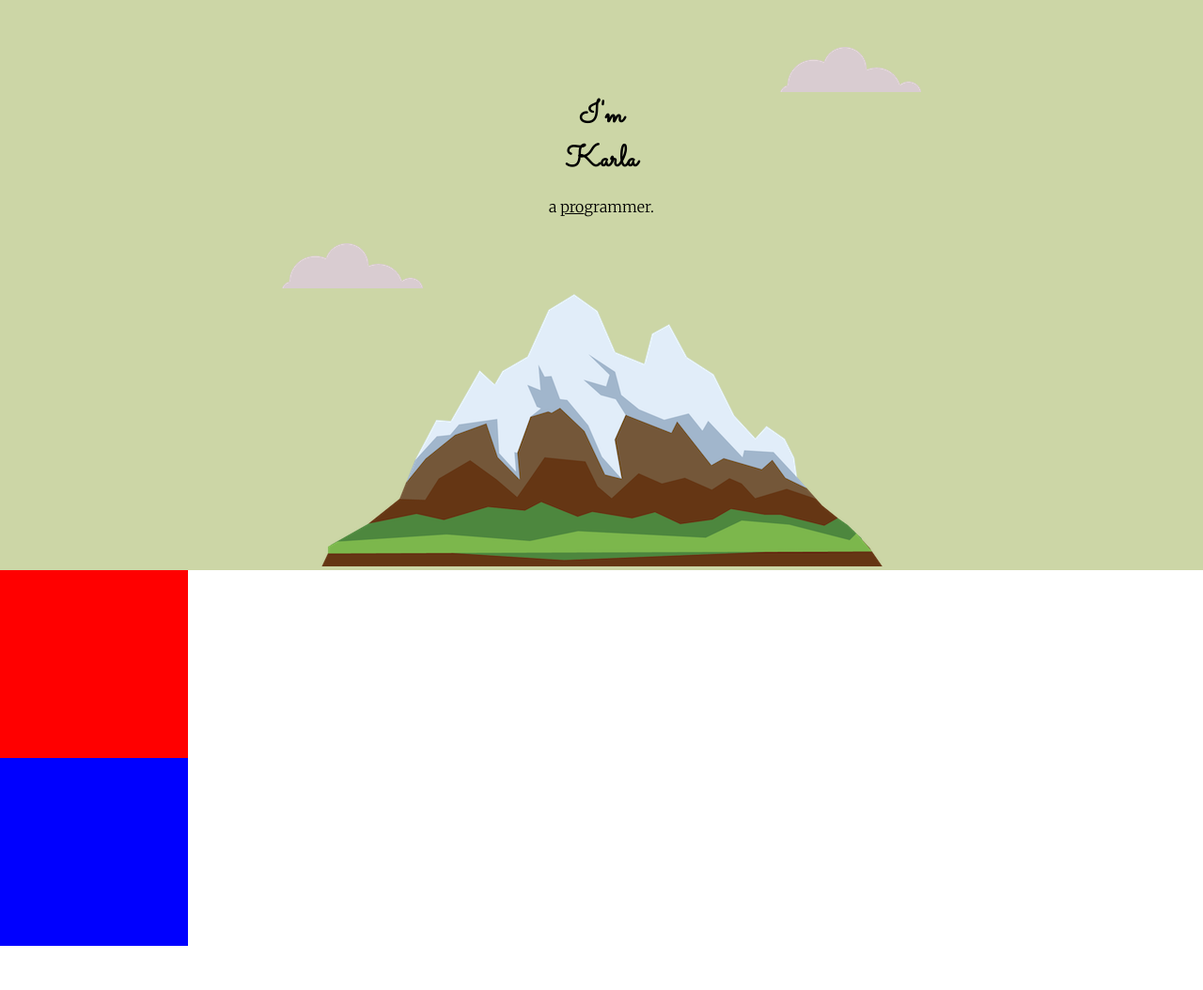
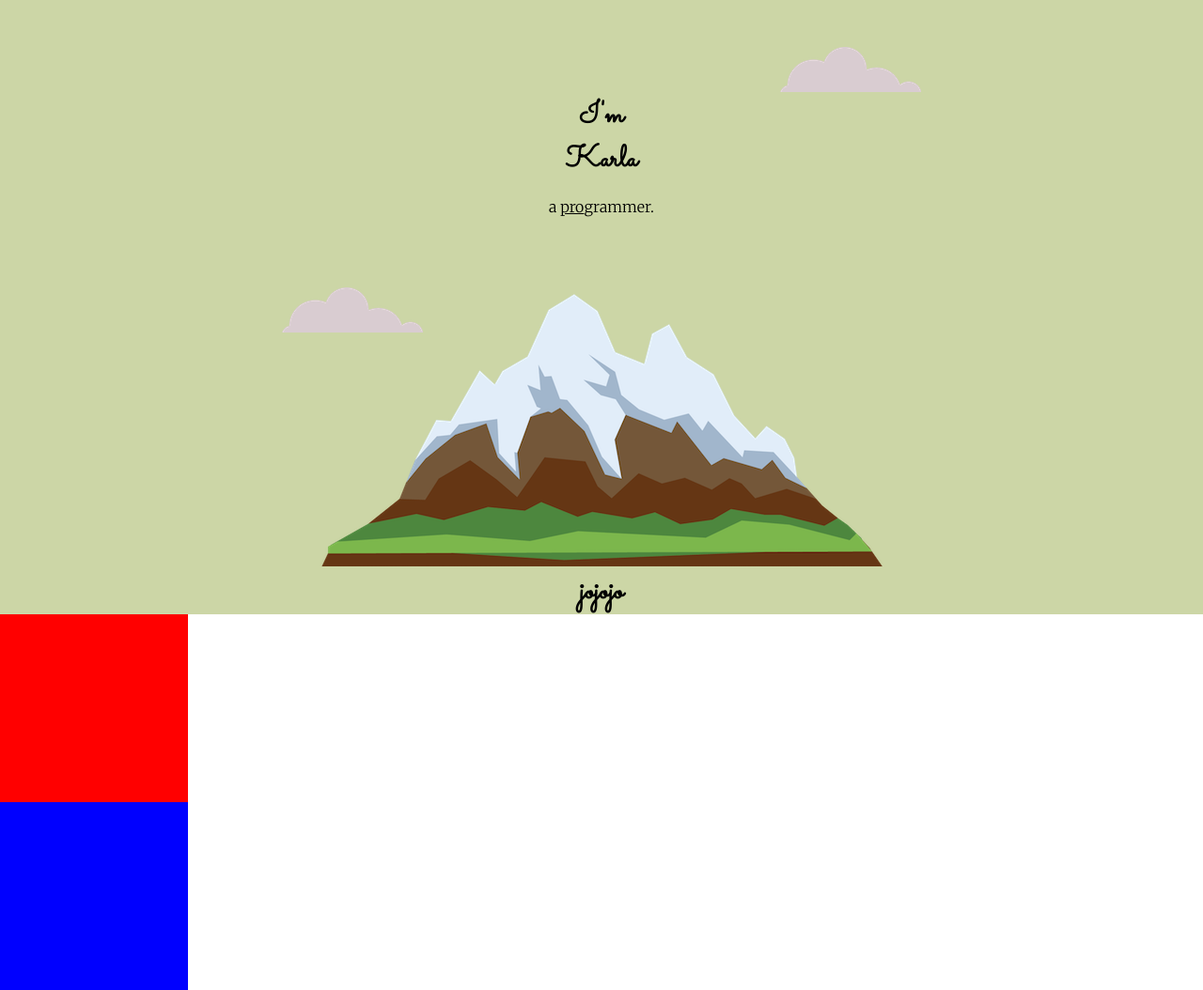
Before and after one commit to karlarios6534/mysite, a plain HTML site: page index.html in a window 1280 px wide. Shown: the whole page at 94% size. Before the commit the page ends 1007 px from the top, so only its background shows below. Drawn offline with Linux system fonts and the light colour scheme.

Commit message:
index modificacion

```diff
--- a/index.html
+++ b/index.html
@@ -13,6 +13,7 @@
         <p>a <span class="pro">pro</span>grammer.</p>
         <img class="bottom-cloud" src="images/cloud.png" alt="cloud">
         <img src="images/mountain.png" alt="mountain">
+        <h1>jojojo</h1>
     </div>
     <div class="middle-container">
 
```
